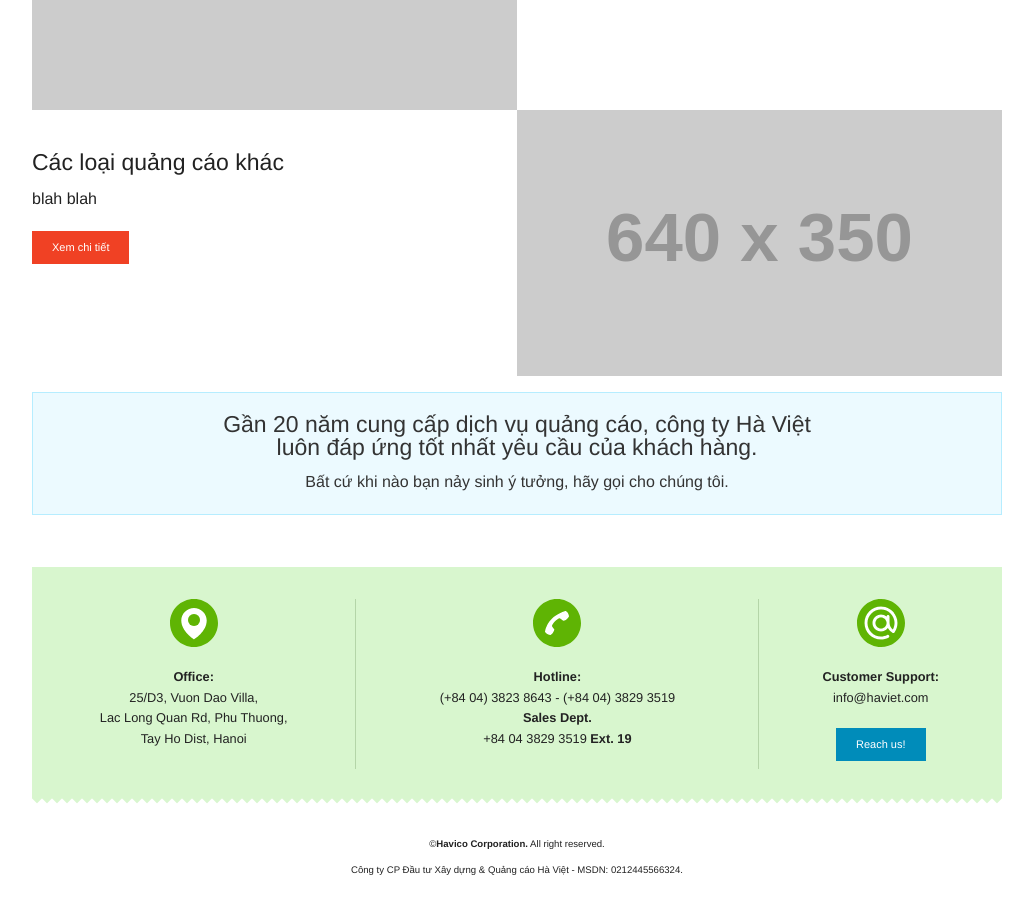
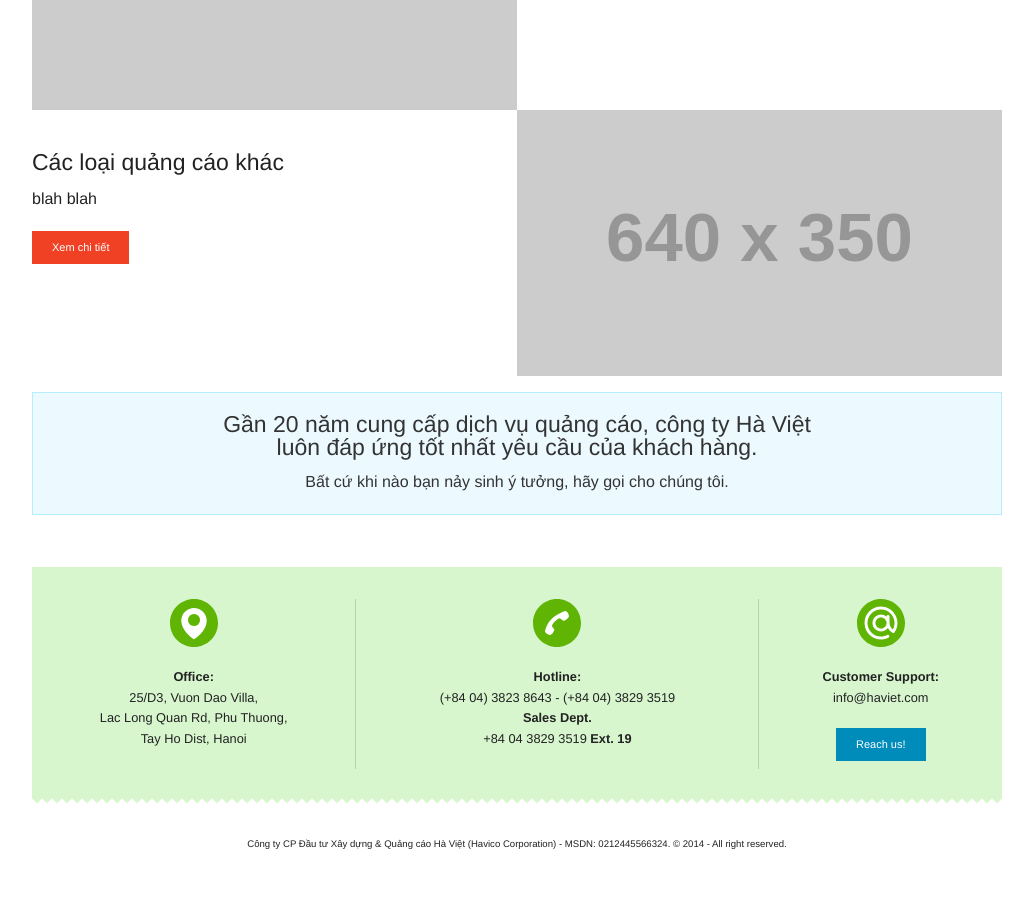
Before and after one commit to haviet/static-on-foundation, a Jekyll site: the page built from index.html, in a window 1280 px wide and 900 px high, scrolled down 2200 px. Shown: the whole window, without its empty margins (123-1156 px from the left). Built offline with Jekyll 4.4.1, drawn with Linux system fonts in a browser that asks for light colours; after the commit the page ends 3075 px from its top, so only the background shows below that.

Commit message:
Update footer.html

```diff
--- a/_includes/footer.html
+++ b/_includes/footer.html
@@ -65,8 +65,7 @@
   		<!-- {% if site.description & site.admin-email %}<p><small>&copy; Copyright. {{ site.description }} - {{ site.admin-email }}</small></p>{% endif %} -->
   		<br><br>
   		<p class="text-centered">
-  		<small>&copy;<strong>Havico Corporation.</strong> All right reserved.</small><br>
-  		<small>Công ty CP Đầu tư Xây dựng & Quảng cáo Hà Việt - MSDN: 0212445566324.</small>
+  		<small>Công ty CP Đầu tư Xây dựng & Quảng cáo Hà Việt (Havico Corporation) - MSDN: 0212445566324. &copy; 2014 - All right reserved.</small>
   		</p>
   		</div>
   	</div>
```
